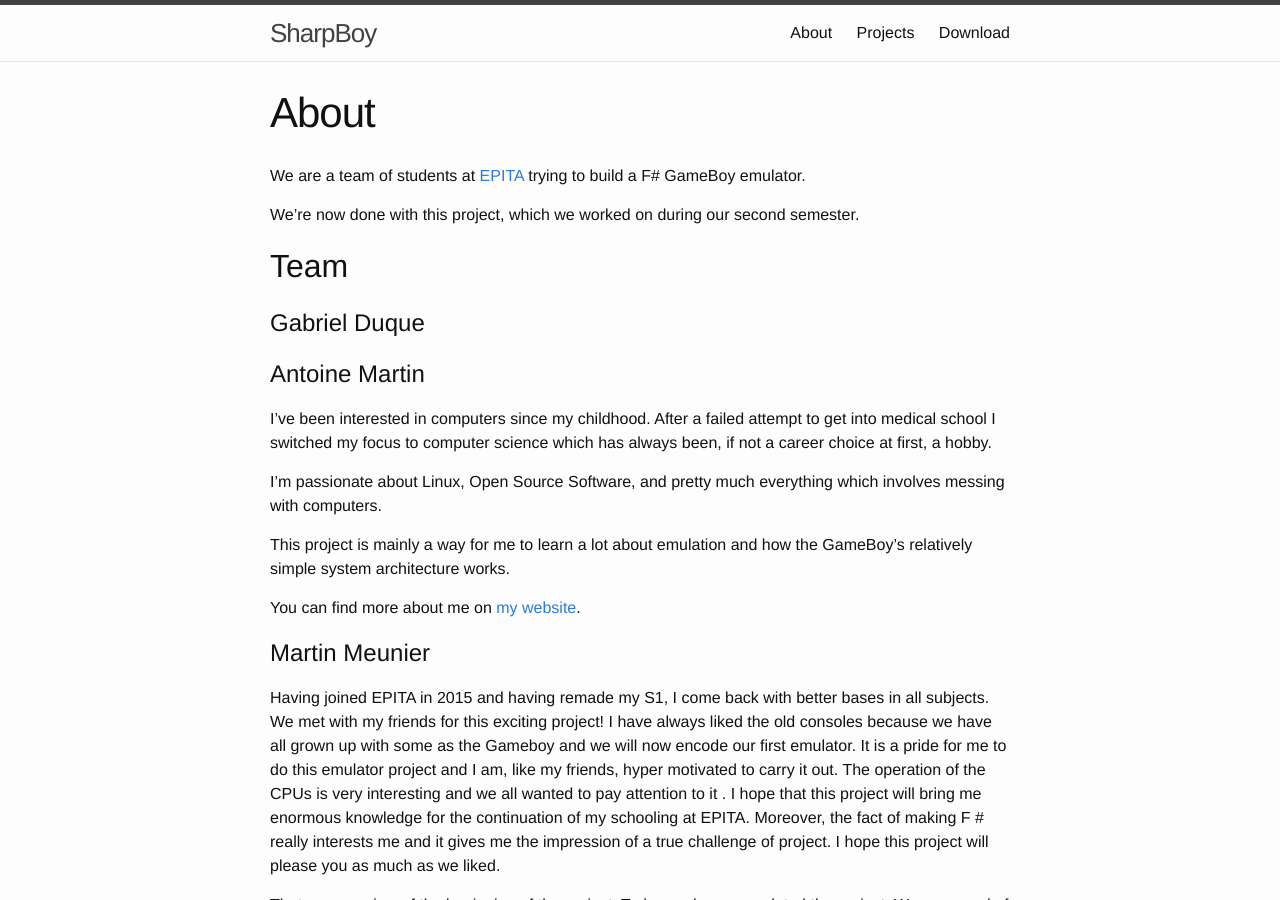
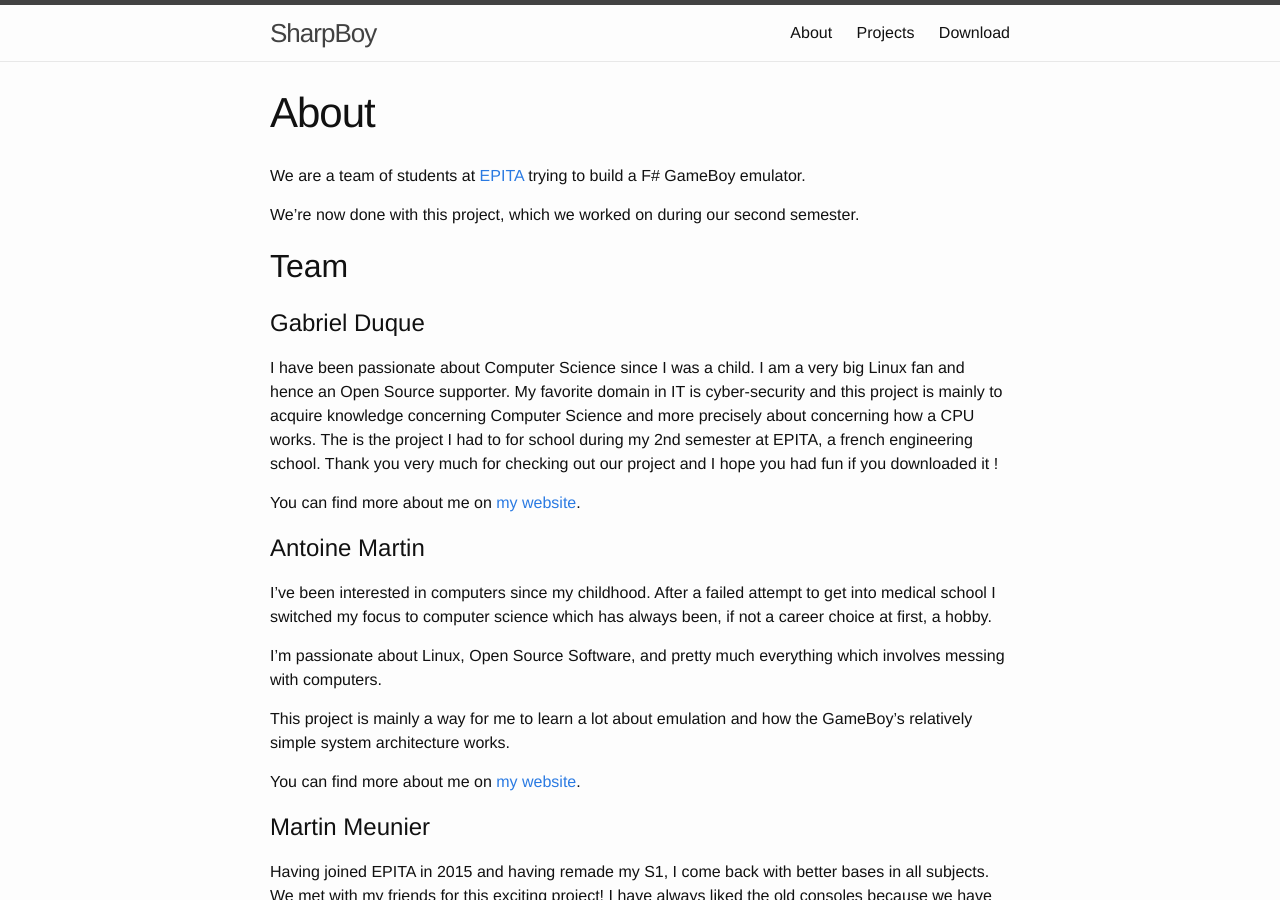
Before and after one commit to s-society/sharpboy, a Jekyll site: the page built from about.md, in a window 1280 px wide and 900 px high. Built offline with Jekyll 4.4.1, drawn with Linux system fonts in a browser that asks for light colours; comment, search, counter and statistics services are not loaded.

Commit message:
Update about.md

```diff
--- a/about.md
+++ b/about.md
@@ -12,6 +12,13 @@ We're now done with this project, which we worked on during our second semester.
 ## Team
 
 # Gabriel Duque
+
+I have been passionate about Computer Science since I was a child. I am a very big Linux fan and hence an Open Source supporter.
+My favorite domain in IT is cyber-security and this project is mainly to acquire knowledge concerning Computer Science and more precisely about concerning how a CPU works.
+The is the project I had to for school during my 2nd semester at EPITA, a french engineering school.
+Thank you very much for checking out our project and I hope you had fun if you downloaded it !
+
+You can find more about me on [my website](http://gabrielduque.me).
 
 # Antoine Martin
 
```
